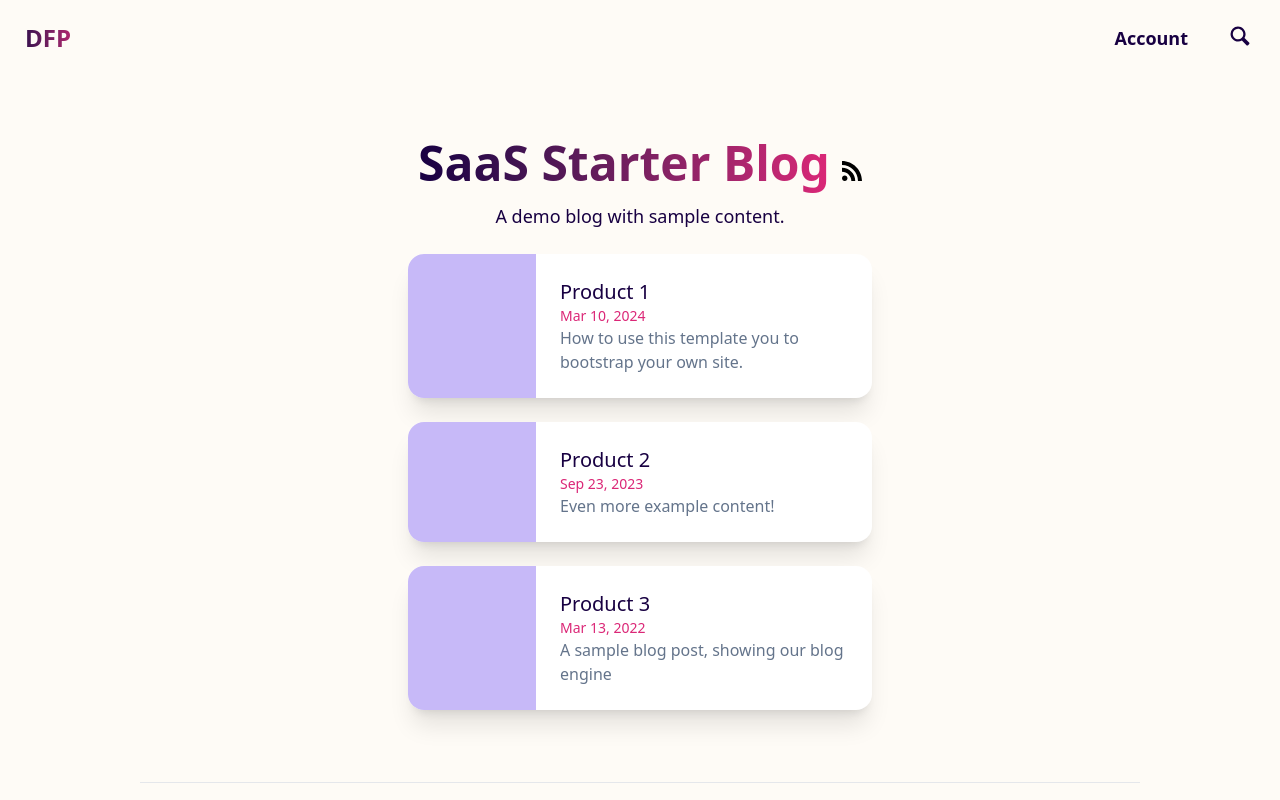
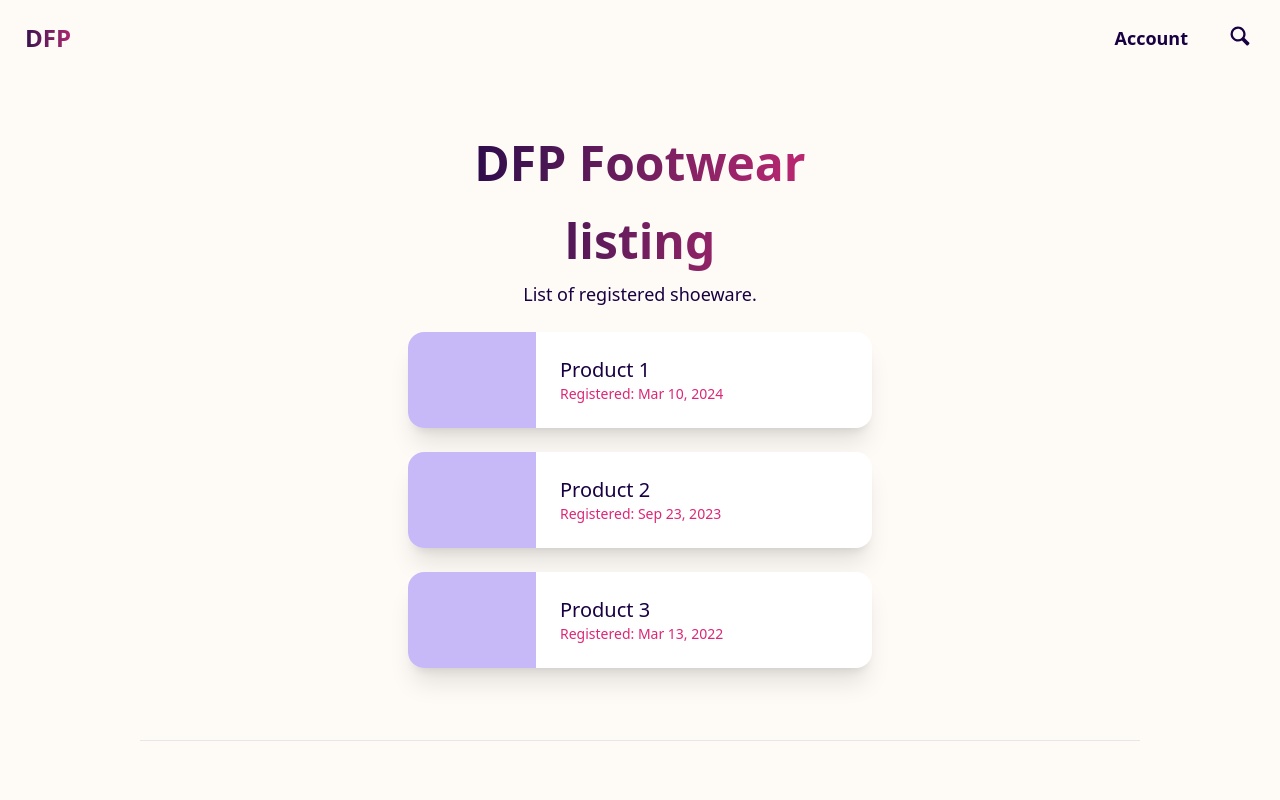
Before and after one commit to tanel-n/IAS0320_proto, a SvelteKit app: page /blog in a window 1280 px wide. Shown: the top 800 px of the page. Built offline with nearby package versions, Linux system fonts and the light colour scheme.

Commit message:
Some element changes.

```diff
--- a/src/routes/(marketing)/+layout.svelte
+++ b/src/routes/(marketing)/+layout.svelte
@@ -87,6 +87,7 @@
   <footer
     class="footer p-10 gap-x-48 lg:gap-x-64 xl:gap-x-96 place-content-center text-base"
   >
+    <!--
     <nav>
       <span class="footer-title opacity-80">Explore</span>
       <a class="link link-hover mb-1" href="/">Overview</a>
@@ -111,5 +112,6 @@
         <div class="link text-sm font-bold mt-2">Learn More</div>
       </a>
     </aside>
+    -->
   </footer>
 </div>
--- a/src/routes/(marketing)/+page.svelte
+++ b/src/routes/(marketing)/+page.svelte
@@ -79,7 +79,7 @@
   </div>
 </div>
 
-<div class="card bg-white w-[270px] min-h-[300px] flex-none shadow-xl">
+<div class="card bg-white w-[200px] min-h-[200px] flex-none shadow-xl">
   <div class="card-body items-center text-center p-[24px] pt-[32px]">
     <div>
       <svg
@@ -97,9 +97,6 @@
     <h2 class="card-title">
       {feature.name}
     </h2>
-    <p class="text-sm">
-      {feature.description}
-    </p>
     {#if feature.link}
       <a
         href={feature.link}
@@ -108,13 +105,36 @@
       >
         <button
           class="btn btn-xs btn-outline rounded-full btn-primary min-w-[100px]"
-          >{feature.linkText ? feature.linkText : "Try It"}</button
+          >{feature.linkText ? feature.linkText : "Click Here"}</button
         >
       </a>
     {/if}
   </div>
 </div>
 
+<!--
+<div class="card bg-white w-[150px] min-h-[150px] flex-none shadow-xl">
+  <a href={feature.link} class="pb-4" target={feature.newPage ? "_blank" : ""}>
+    <button class="card-body items-center text-center p-[24px] pt-[32px]">
+      <div>
+        <svg
+          width="50px"
+          height="50px"
+          class="mb-2 mt-1"
+          viewBox="0 0 24 24"
+          fill="none"
+          xmlns="http://www.w3.org/2000/svg"
+        >
+          {@html feature.svgContent}
+        </svg>
+      </div>
+      <h2 class="card-title">
+        {feature.name}
+      </h2>
+    </button>
+  </a>
+</div>
+-->
 <!--
 <div class="min-h-[60vh]">
   <div class="pt-20 pb-8 px-7">
--- a/src/routes/(marketing)/blog/+page.svelte
+++ b/src/routes/(marketing)/blog/+page.svelte
@@ -16,15 +16,8 @@
     >
       {blogInfo.name}
     </div>
-    <a href="/blog/rss.xml" target="_blank" rel="noreferrer">
-      <img
-        class="flex-none w-5 h-5 object-contain"
-        src="/images/rss.svg"
-        alt="rss feed"
-      />
-    </a>
   </div>
-  <div class="text-lg text-center">A demo blog with sample content.</div>
+  <div class="text-lg text-center">List of registered shoeware.</div>
 
   {#each sortedBlogPosts as post}
     <a href={post.link}>
@@ -33,6 +26,7 @@
         <div class="py-6 px-6">
           <div class="text-xl">{post.title}</div>
           <div class="text-sm text-accent">
+            Registered:
             {post.parsedDate?.toLocaleDateString("en-US", {
               month: "short",
               day: "numeric",
--- a/src/routes/(marketing)/blog/posts.ts
+++ b/src/routes/(marketing)/blog/posts.ts
@@ -1,6 +1,5 @@
 export const blogInfo = {
-  name: "SaaS Starter Blog",
-  description: "A sample blog",
+  name: "DFP Footwear listing",
 }
 
 export type BlogPost = {
@@ -16,19 +15,19 @@ export type BlogPost = {
 const blogPosts: BlogPost[] = [
   {
     title: "Product 1",
-    description: "How to use this template you to bootstrap your own site.",
+    description: "",
     link: "/dfp/1",
     date: "2024-03-10",
   },
   {
     title: "Product 2",
-    description: "Even more example content!",
+    description: "",
     link: "/dfp_1/1",
     date: "2023-9-23",
   },
   {
     title: "Product 3",
-    description: "A sample blog post, showing our blog engine",
+    description: "",
     link: "/dfp_2/1",
     date: "2022-03-13",
   },
```
